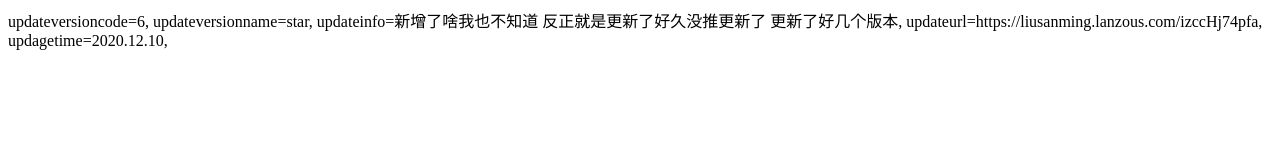
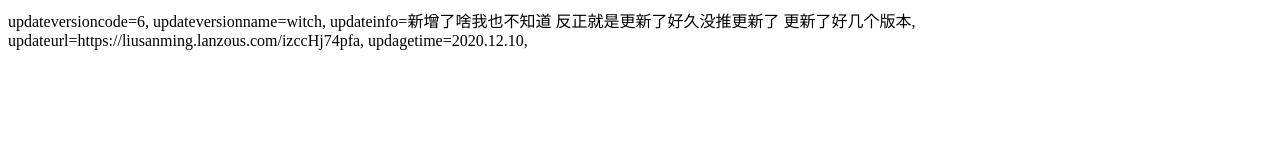
Before and after one commit to ouyangyanhuo/API, a plain HTML site: page Liusanming/Update.html in a window 1280 px wide. Drawn offline with Linux system fonts and the light colour scheme.

Commit message:
20210103

```diff
--- a/Liusanming/Update.html
+++ b/Liusanming/Update.html
@@ -7,7 +7,7 @@
 	</head>
 <body>
 updateversioncode=6,
-updateversionname=star,
+updateversionname=witch,
 updateinfo=新增了啥我也不知道
 反正就是更新了好久没推更新了
 更新了好几个版本,
```
